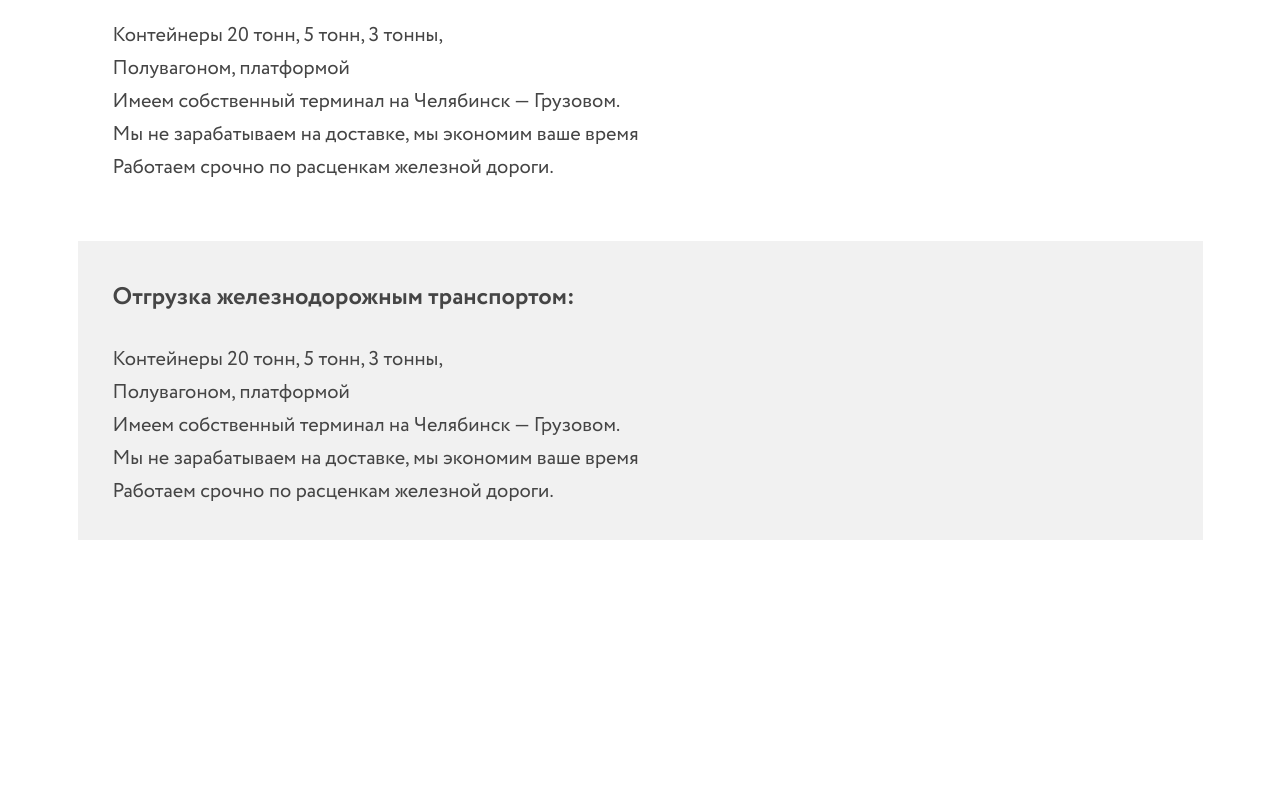
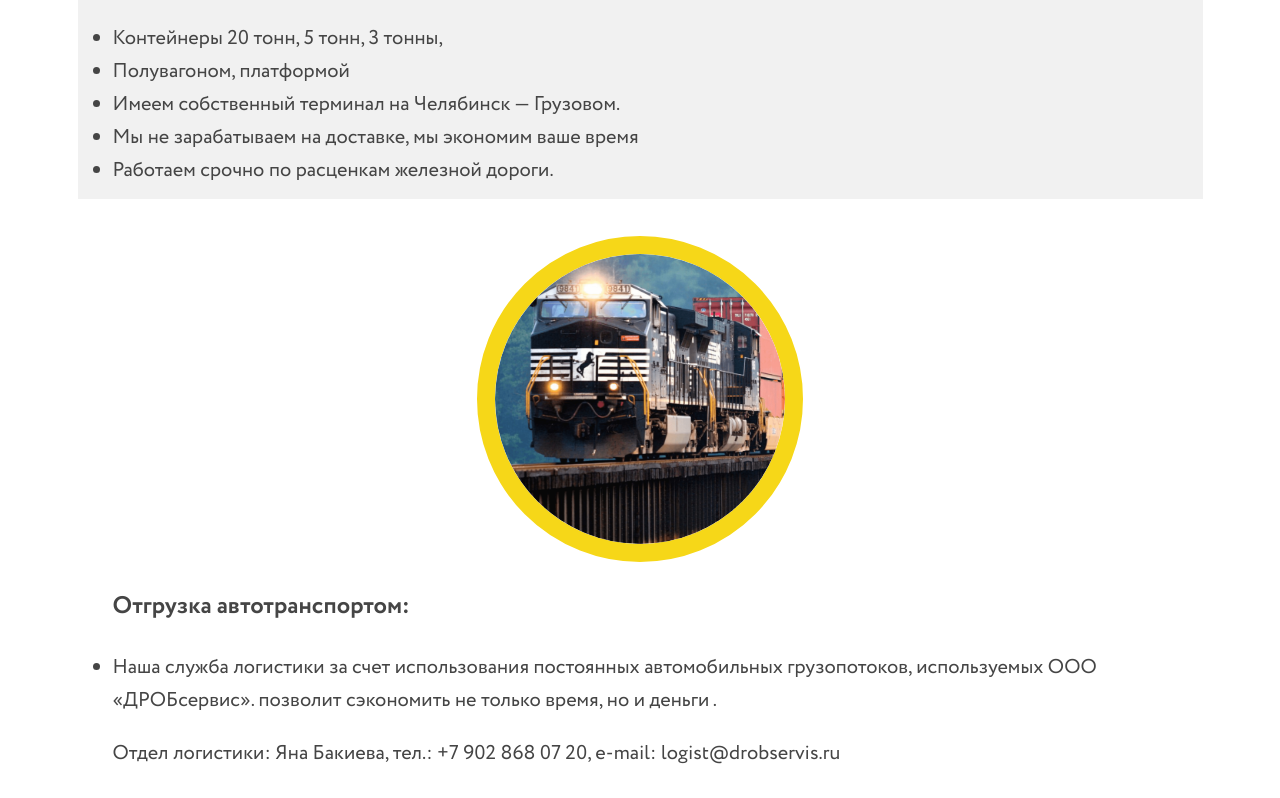
Before and after one commit to trybr/drobServiceNew, a website: page app/delivery.html in a window 1280 px wide. Shown: the part 1042-1840 px from the top of the page. Drawn offline with Linux system fonts and the light colour scheme; files whose address does not match are found by name.

Commit message:
fixes and updates 3

```diff
--- a/app/delivery.html
+++ b/app/delivery.html
@@ -249,13 +249,15 @@
                                 <h5 class="item-content__title">
                                     Отгрузка железнодорожным транспортом:
                                 </h5>
-                                <p class="item-content__text">
-                                    Контейнеры 20 тонн, 5 тонн, 3 тонны, <br>
-                                    Полувагоном, платформой <br>
-                                    Имеем собственный терминал на Челябинск — Грузовом. <br>
-                                    Мы не зарабатываем на доставке, мы экономим ваше время <br>
-                                    Работаем срочно по расценкам железной дороги.
-                                </p>
+								<div class="item-content__text">
+									<ul>
+										<li>Контейнеры 20 тонн, 5 тонн, 3 тонны,</li>
+										<li>Полувагоном, платформой </li>
+										<li>Имеем собственный терминал на Челябинск — Грузовом. </li>
+										<li>Мы не зарабатываем на доставке, мы экономим ваше время </li>
+										<li>Работаем срочно по расценкам железной дороги.</li>
+									</ul>
+								</div>
                             </div>
                         </div>
 
@@ -267,13 +269,14 @@
                                 <h5 class="item-content__title">
                                     Отгрузка автотранспортом:
                                 </h5>
-                                <p class="item-content__text">
-                                    Контейнеры 20 тонн, 5 тонн, 3 тонны, <br>
-                                    Полувагоном, платформой <br>
-                                    Имеем собственный терминал на Челябинск — Грузовом. <br>
-                                    Мы не зарабатываем на доставке, мы экономим ваше время <br>
-                                    Работаем срочно по расценкам железной дороги.
-                                </p>
+								<div class="item-content__text">
+									<ul>
+										<li>Наша служба логистики за счет использования постоянных автомобильных грузопотоков, используемых ООО «ДРОБсервис». позволит сэкономить не только время, но и деньги .</li>
+									</ul>
+									<p>
+										Отдел логистики: Яна Бакиева, тел.: +7 902 868 07 20, e-mail: logist@drobservis.ru
+									</p>
+								</div>
                             </div>
                         </div>
 
@@ -283,15 +286,16 @@
                             </div>
                             <div class="delivery-list-item-content">
                                 <h5 class="item-content__title">
-                                    Отгрузка железнодорожным транспортом:
+									Самовывоз:
                                 </h5>
-                                <p class="item-content__text">
-                                    Контейнеры 20 тонн, 5 тонн, 3 тонны, <br>
-                                    Полувагоном, платформой <br>
-                                    Имеем собственный терминал на Челябинск — Грузовом. <br>
-                                    Мы не зарабатываем на доставке, мы экономим ваше время <br>
-                                    Работаем срочно по расценкам железной дороги.
-                                </p>
+								<div class="item-content__text">
+									<ul>
+										<li>Безусловно, возможен.</li>
+									</ul>
+									<p>На все поставленные запасные части предоставляется гарантия ООО «ДРОБсервис». Претензии по качеству принимаются в течение 90 дней. В случае ненадлежащего качества поставленных изделий осуществляется замена за счет ООО «ДРОБсервис», либо возврат денежных средств.</p>
+
+									<p>Внимание! При заключении договоров просим учитывать, что ООО «ДРОБсервис» г.Челябинск, не имеет и не планирует открытие дочерних фирм в России. Все предприятия, использующие в названии словосочетание «ДРОБсервис» не имеют к оригинальной компании никакого отношения.</p>
+								</div>
                             </div>
                         </div>
                     </div>
--- a/app/sass/components/delivery.sass
+++ b/app/sass/components/delivery.sass
@@ -42,18 +42,40 @@
                 padding-left: 35px
                 color: #454545
                 font-size: 20px
+                p
+                    color: #454545
+                    font-size: 20px
+                ul
+                    list-style: disc
+                    color: #454545
+                    font-size: 20px
+                    margin-bottom: 0px
+                    padding-bottom: 0px
+                    padding-left: 0px
+                    &::after
+                        display: none
 
 @media (min-width: 320px) and (max-width: 1363px)
     .delivery-list
         .delivery-list-item
             margin-bottom: 25px
             justify-content: flex-start !important
-            flex-direction: row !important
+            flex-direction: column !important
             &:nth-child(2n + 2)
                 background: none
 
             .delivery-list-item-image
-                display: none
+                max-width: 290px
+                max-height: 290px
+                width: 100%
+                height: 100%
+                margin: 0 auto !important
+                overflow: hidden
+                .delivery-list-item__image
+                    max-width: 290px
+                    max-height: 290px
+                    width: 100%
+                    height: 100%
 
             .delivery-list-item-content
                 padding: 0px 35px
```
Also changed, not shown: app/css/styles.min.css.
